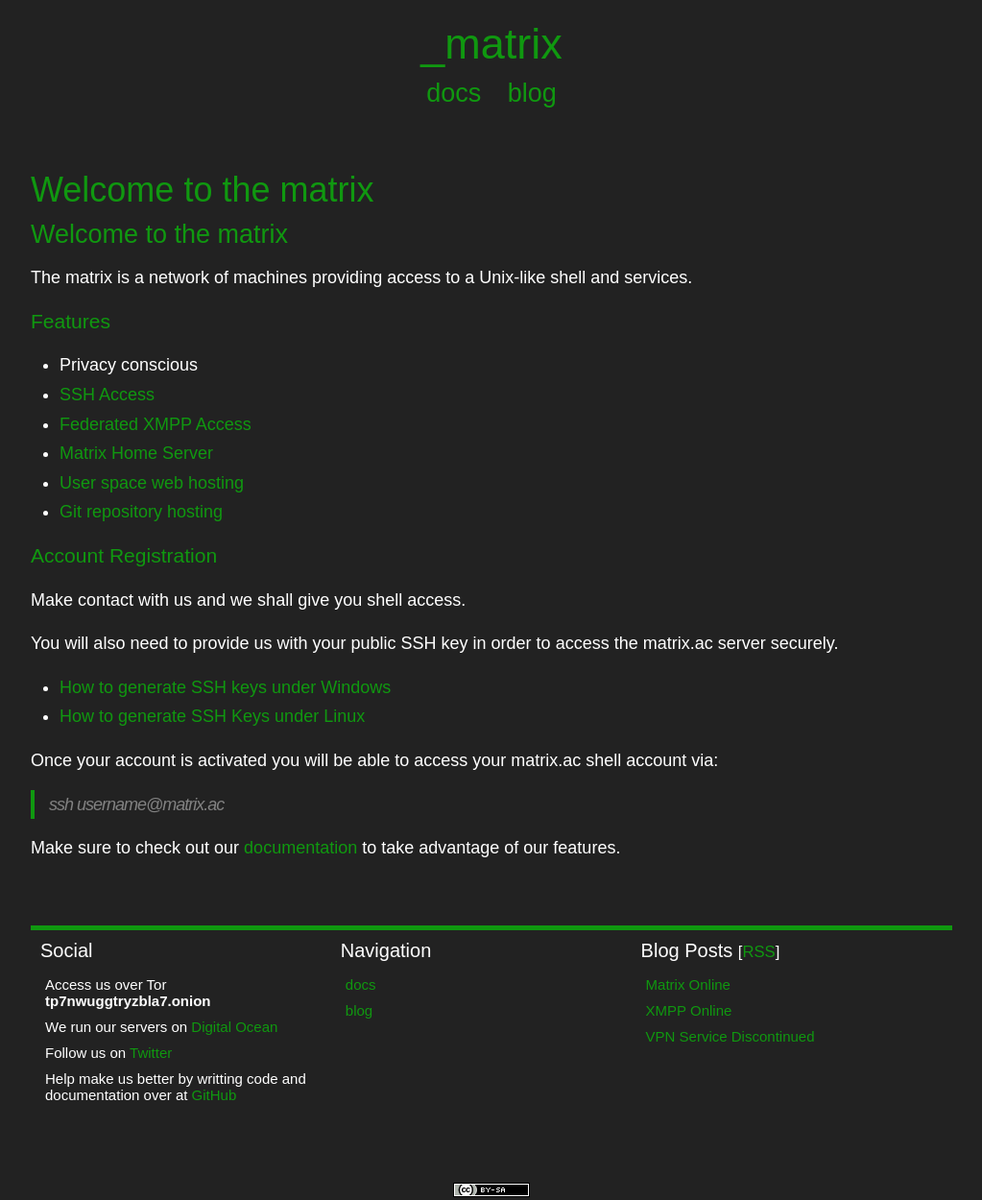
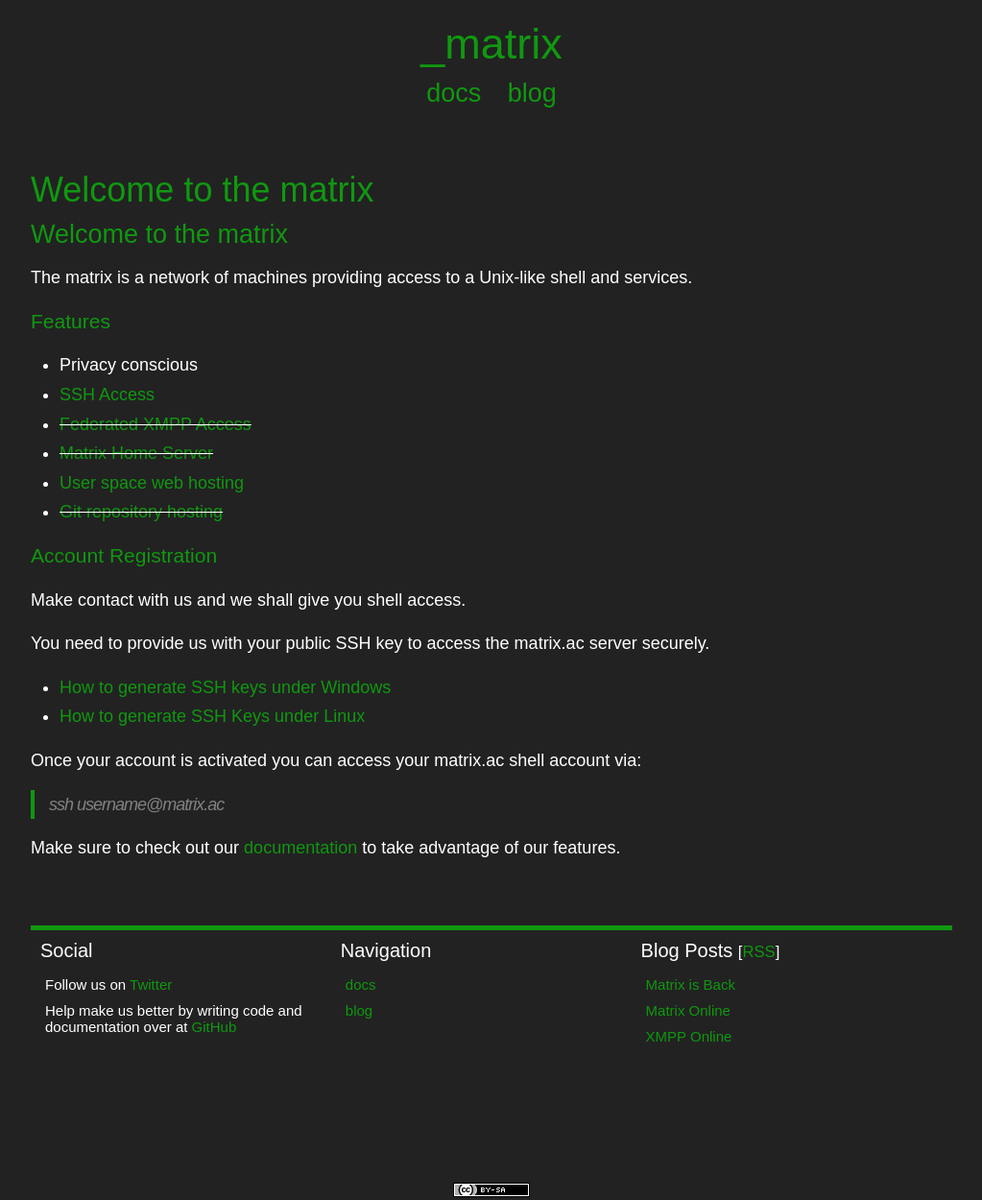
Before and after one commit to matrix-ac/blog, a Jekyll site: the page built from index.md, in a window 1280 px wide. Shown: the whole page at 96% size, without its empty margins (128-1151 px from the left). Built offline with Jekyll 4.4.1, drawn with Linux system fonts in a browser that asks for light colours; our own code applies the rules of GitHub Pages for plain Markdown files.

```diff
--- a/_includes/footer.html
+++ b/_includes/footer.html
@@ -2,10 +2,8 @@
 	<div class="column">
 		<h1>Social</h1>
 		<ul class="footer-list">
-		  <li>Access us over Tor <b>tp7nwuggtryzbla7.onion</b></li>
-		  <li>We run our servers on <a href="https://www.digitalocean.com/?refcode=4da5955b66f2">Digital Ocean</a></li>
 		  <li>Follow us on <a href="https://twitter.com/{{ site.twitter_username }}">Twitter</a></li>
-		  <li>Help make us better by writting code and documentation over at <a href="https://github.com/{{ site.github_username }}">GitHub</a></li>
+		  <li>Help make us better by writing code and documentation over at <a href="https://github.com/{{ site.github_username }}">GitHub</a></li>
 		</ul>
 	</div>
 	<div class="column">
--- a/index.md
+++ b/index.md
@@ -8,21 +8,21 @@ layout: page
 ### Features
 - Privacy conscious
 - [SSH Access](https://matrix.ac/docs/ssh-linux/)
-- [Federated XMPP Access](https://matrix.ac/docs/xmpp/)
-- [Matrix Home Server](https://matrix.ac/server/2016/12/12/Matrix-Online.html)
+- ~~[Federated XMPP Access](https://matrix.ac/docs/xmpp/)~~
+- ~~[Matrix Home Server](https://matrix.ac/server/2016/12/12/Matrix-Online.html)~~
 - [User space web hosting](https://matrix.ac/docs/web-publishing/)
-- [Git repository hosting](https://matrix.ac/docs/git-hosting/)
+- ~~[Git repository hosting](https://matrix.ac/docs/git-hosting/)~~
 
 ### Account Registration
 
 Make contact with us and we shall give you shell access.
 
-You will also need to provide us with your public SSH key in order to access the matrix.ac server securely.
+You need to provide us with your public SSH key to access the matrix.ac server securely.
 
 - [How to generate SSH keys under Windows](https://docs.joyent.com/public-cloud/getting-started/ssh-keys/generating-an-ssh-key-manually/manually-generating-your-ssh-key-in-windows)
 - [How to generate SSH Keys under Linux](/docs/ssh-linux)
 
-Once your account is activated you will be able to access your matrix.ac shell account via:
+Once your account is activated you can access your matrix.ac shell account via:
 
 > ssh username@matrix.ac
 
```
Also changed, not shown: _posts/2017-11-19-matrix-is-back.md (added, +8 -0 lines).
